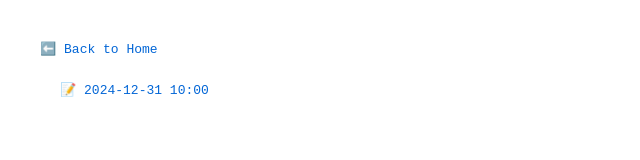
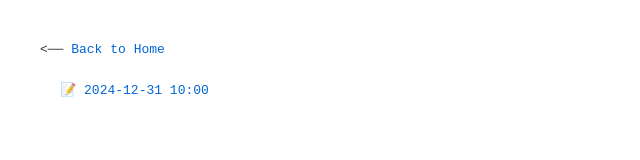
Before and after one commit to SarahLacard/sarahlacard.github.io, a plain HTML site: page weblogs/index.html in a window 1280 px wide. Shown: the full height of the page, 0-640 px from the left. Drawn offline with Linux system fonts and the light colour scheme.

Commit message:
minor formatting adjustments

```diff
--- a/weblogs/index.html
+++ b/weblogs/index.html
@@ -35,7 +35,7 @@
         }
 
         .back::before {
-            content: "⬅️ ";
+            content: "<── ";
         }
     </style>
 </head>
```
Also changed, not shown: index.html (+4 -4 lines), 1 other file.
